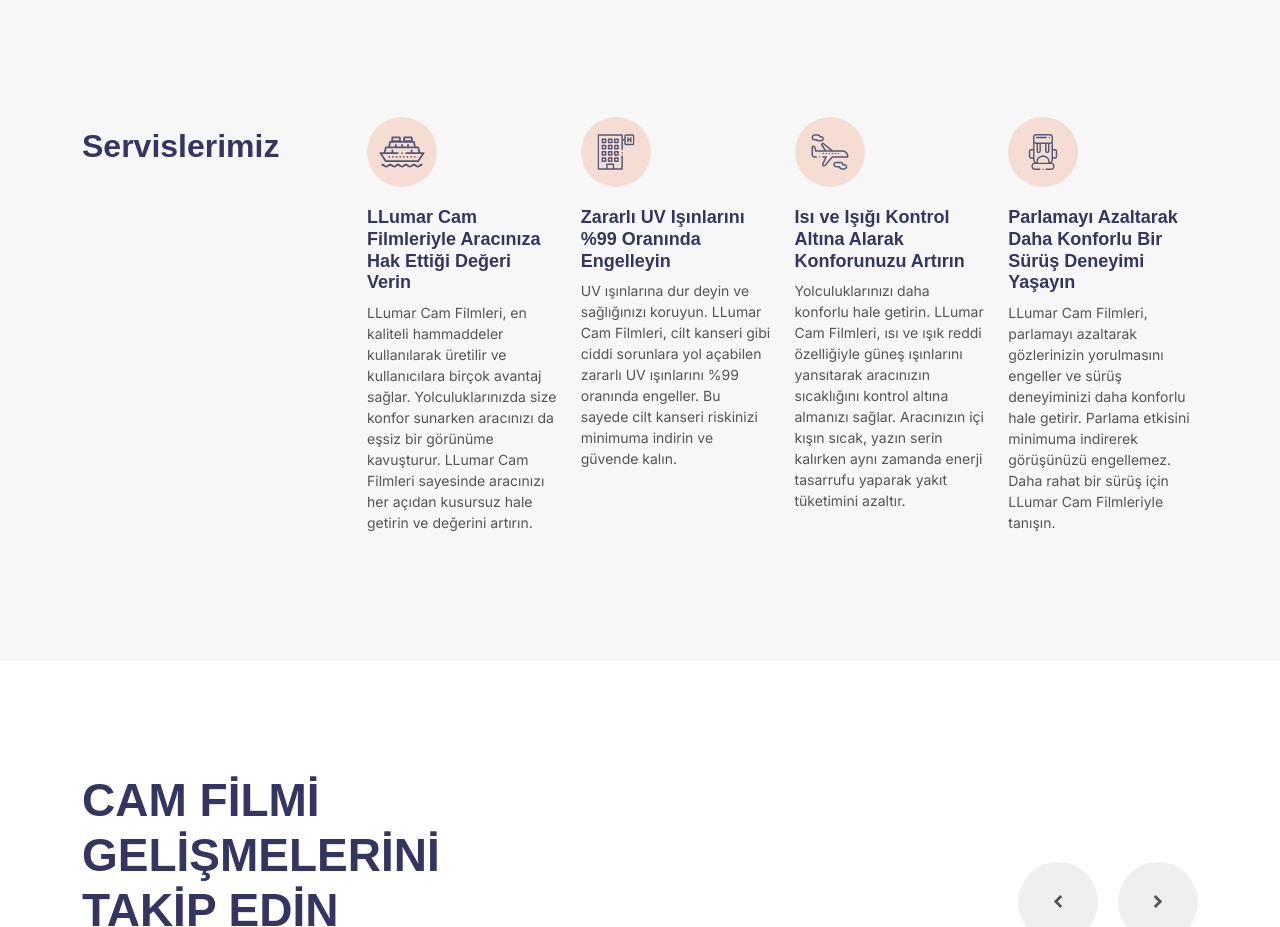
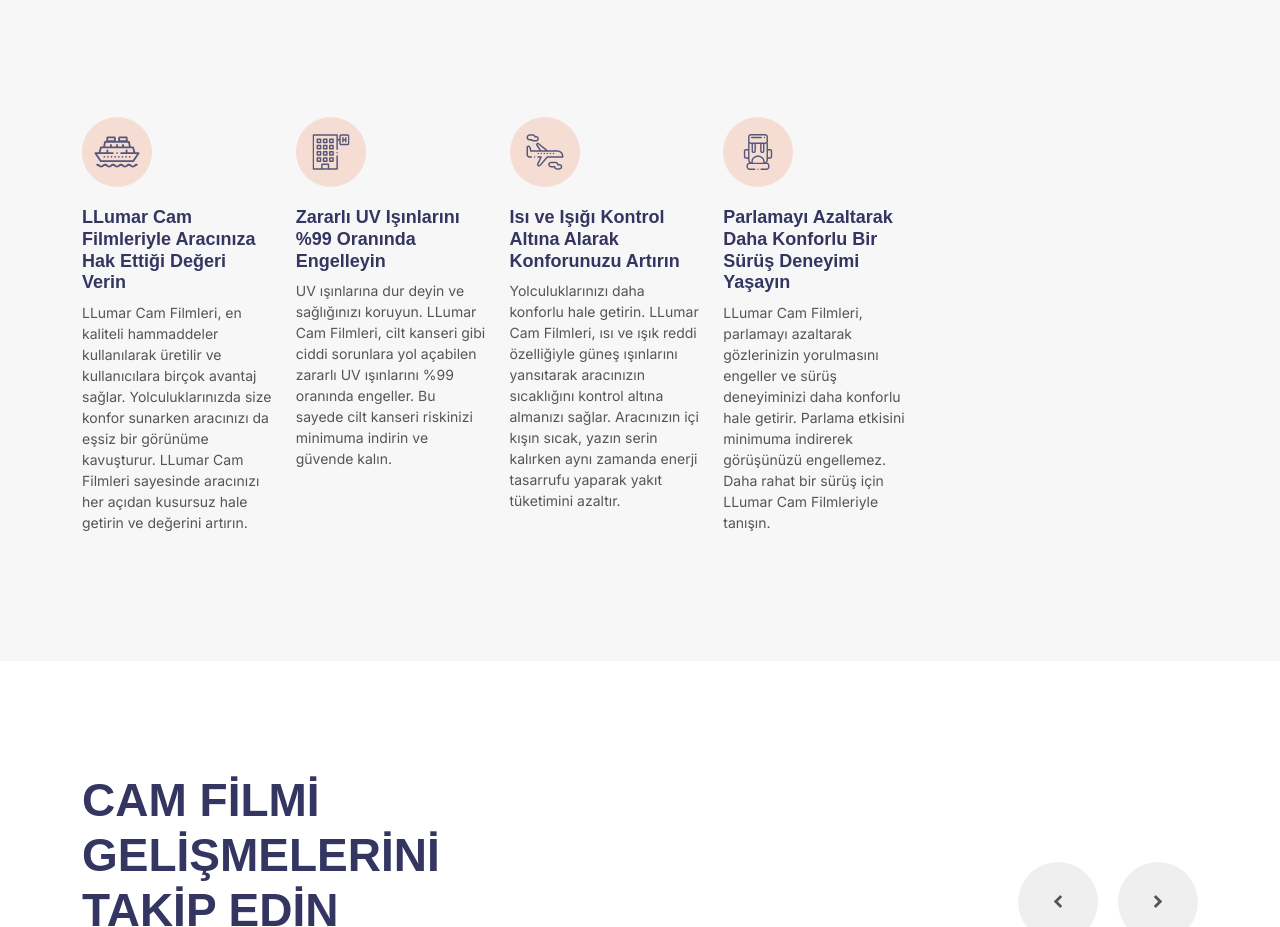
Before and after one commit to uguralpyildiz/samsunppfcenter, a plain HTML site: page index.html in a window 1280 px wide. Shown: the part 1620-2547 px from the top of the page. Drawn offline with Linux system fonts and the light colour scheme; files whose address does not match are found by name; a web font is replaced by a local one.

Commit message:
memories delete

```diff
--- a/index.html
+++ b/index.html
@@ -145,12 +145,7 @@
 		<div class="container">
 			<div class="row">
 
-				<div class="col-lg-3 mb-4 mb-lg-0">
-					<div class="heading-content" data-aos="fade-up">
-						<h2>Servislerimiz</span></h2>
 
-					</div>
-				</div>
 				<div class="col-lg-9">
 					<div class="row">
 						<div class="col-6 col-md-6 col-lg-3 mb-4 mb-lg-0" data-aos="fade-up"  data-aos-delay="100">
```
